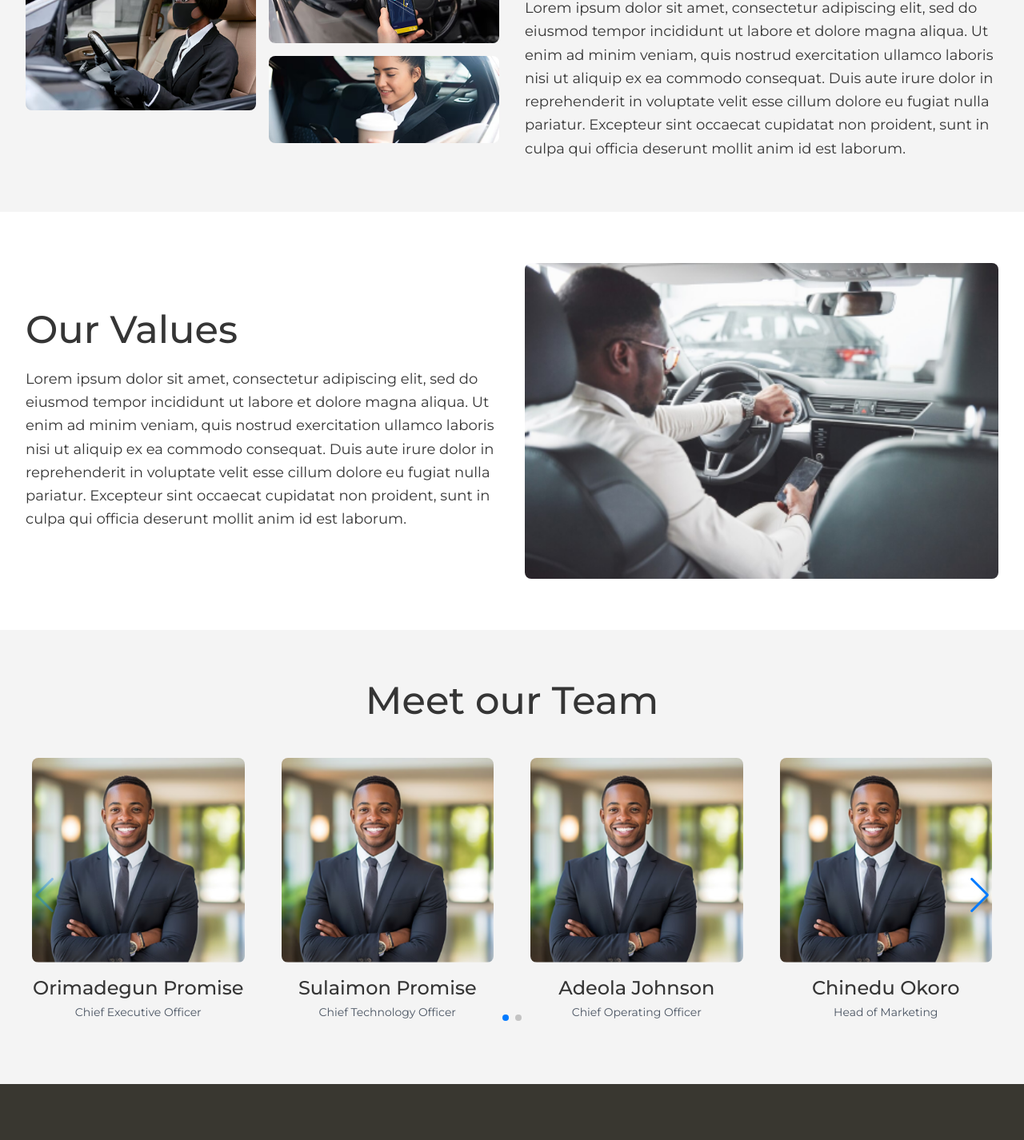
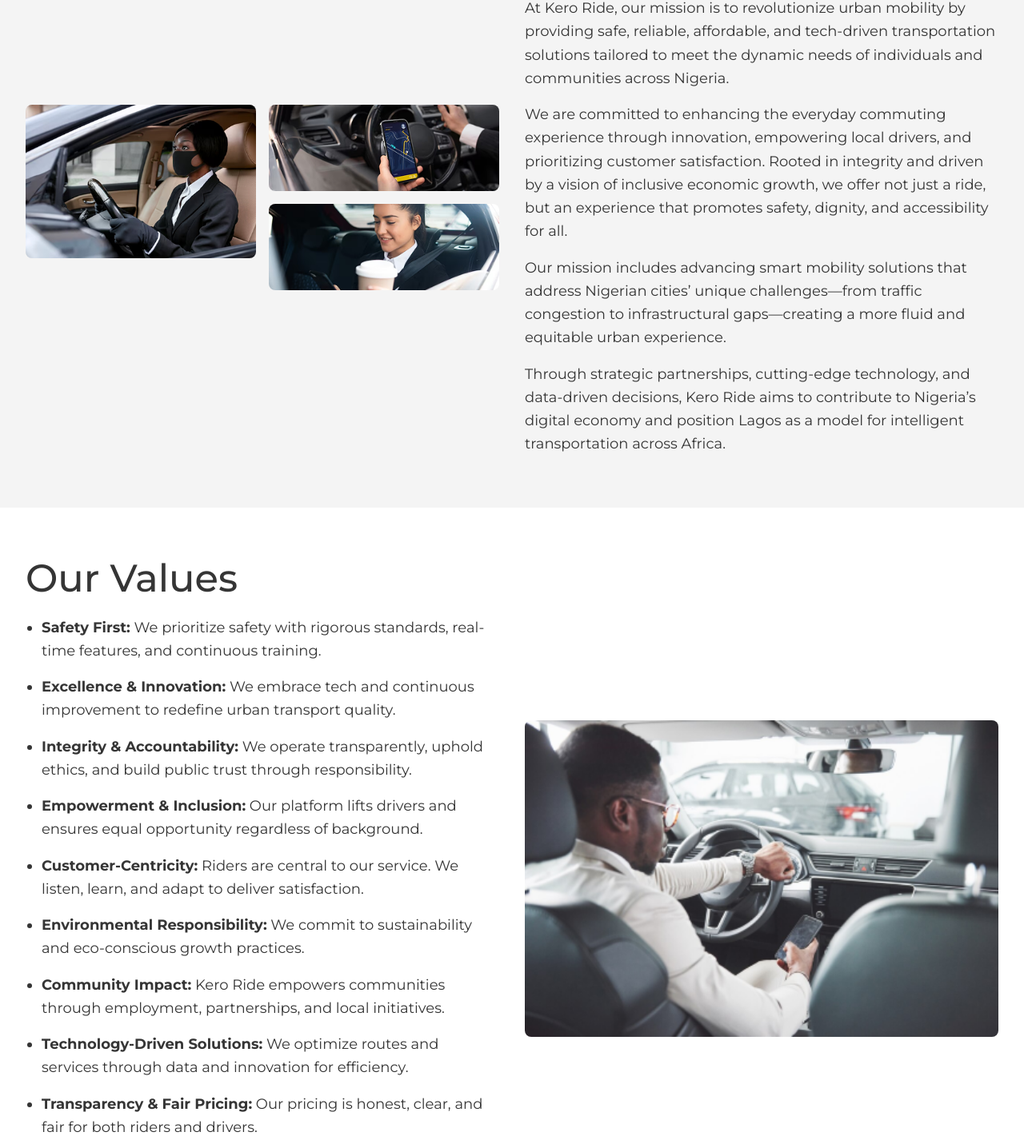
Before and after one commit to kerotechnologies1/keroweb, a React (Vite) app: page /about in a window 1280 px wide. Shown: the part 940-2366 px from the top of the page at 80% size. Built offline with nearby package versions, Linux system fonts and the light colour scheme.

Commit message:
Update about.jsx

```diff
--- a/src/routes/about.jsx
+++ b/src/routes/about.jsx
@@ -89,9 +89,73 @@
                     </div>
                 </div>
             </div>
+            <section className="py-16 px-4 md:px-8">
+                <div className="container mx-auto">
+                    <div className="flex flex-col md:flex-row items-center gap-8">
+                        <div className="md:w-1/2">
+                            <div className="grid grid-cols-2 gap-4">
+                                <div className="col-span-1">
+                                    <div className="global-img">
+                                        <img src={images.about4} className="w-full h-full object-cover rounded-lg" alt="Urban mobility with Kero Ride" />
+                                    </div>
+                                </div>
+                                <div className="col-span-1">
+                                    <div className="global-img">
+                                        <img src={images.about5} className="w-full mb-4 rounded-lg" alt="Kero Ride driver at work" />
+                                    </div>
+                                    <div className="global-img">
+                                        <img src={images.about6} className="w-full rounded-lg" alt="Kero Ride passenger experience" />
+                                    </div>
+                                </div>
+                            </div>
+                        </div>
+                        <div className="md:w-1/2">
+                            <h2 className="text-4xl md:text-5xl font-medium leading-tight mb-6">Our Mission</h2>
+                            <p className="text-lg leading-relaxed mb-4">
+                                At Kero Ride, our mission is to revolutionize urban mobility by providing safe, reliable, affordable, and tech-driven transportation solutions tailored to meet the dynamic needs of individuals and communities across Nigeria.
+                            </p>
+                            <p className="text-lg leading-relaxed mb-4">
+                                We are committed to enhancing the everyday commuting experience through innovation, empowering local drivers, and prioritizing customer satisfaction. Rooted in integrity and driven by a vision of inclusive economic growth, we offer not just a ride, but an experience that promotes safety, dignity, and accessibility for all.
+                            </p>
+                            <p className="text-lg leading-relaxed mb-4">
+                                Our mission includes advancing smart mobility solutions that address Nigerian cities’ unique challenges—from traffic congestion to infrastructural gaps—creating a more fluid and equitable urban experience.
+                            </p>
+                            <p className="text-lg leading-relaxed">
+                                Through strategic partnerships, cutting-edge technology, and data-driven decisions, Kero Ride aims to contribute to Nigeria’s digital economy and position Lagos as a model for intelligent transportation across Africa.
+                            </p>
+                        </div>
+                    </div>
+                </div>
+            </section>
+
+            {/* Values Section */}
+            <section className="py-16 px-4 md:px-8 bg-white">
+                <div className="container mx-auto">
+                    <div className="flex flex-col md:flex-row-reverse items-center gap-8">
+                        <div className="md:w-1/2 global-img">
+                            <img src={images.hero3} className="w-full rounded-lg" alt="Our Values at Kero Ride" />
+                        </div>
+                        <div className="md:w-1/2">
+                            <h2 className="text-4xl md:text-5xl font-medium leading-tight mb-6">Our Values</h2>
+                            <ul className="list-disc pl-5 space-y-4 text-lg leading-relaxed">
+                                <li><strong>Safety First:</strong> We prioritize safety with rigorous standards, real-time features, and continuous training.</li>
+                                <li><strong>Excellence & Innovation:</strong> We embrace tech and continuous improvement to redefine urban transport quality.</li>
+                                <li><strong>Integrity & Accountability:</strong> We operate transparently, uphold ethics, and build public trust through responsibility.</li>
+                                <li><strong>Empowerment & Inclusion:</strong> Our platform lifts drivers and ensures equal opportunity regardless of background.</li>
+                                <li><strong>Customer-Centricity:</strong> Riders are central to our service. We listen, learn, and adapt to deliver satisfaction.</li>
+                                <li><strong>Environmental Responsibility:</strong> We commit to sustainability and eco-conscious growth practices.</li>
+                                <li><strong>Community Impact:</strong> Kero Ride empowers communities through employment, partnerships, and local initiatives.</li>
+                                <li><strong>Technology-Driven Solutions:</strong> We optimize routes and services through data and innovation for efficiency.</li>
+                                <li><strong>Transparency & Fair Pricing:</strong> Our pricing is honest, clear, and fair for both riders and drivers.</li>
+                                <li><strong>Collaboration & Growth:</strong> We grow together—drivers, riders, policymakers, and partners alike.</li>
+                            </ul>
+                        </div>
+                    </div>
+                </div>
+            </section>
 
             {/* Mission Section */}
-            <section className="py-16 px-4 md:px-8">
+            {/*             <section className="py-16 px-4 md:px-8">
                 <div className="container mx-auto">
                     <div className="flex flex-col md:flex-row items-center gap-8">
                         <div className="md:w-1/2">
@@ -121,10 +185,10 @@
                         </div>
                     </div>
                 </div>
-            </section>
+            </section> */}
 
             {/* Values Section */}
-            <section className="py-16 px-4 md:px-8 bg-white">
+            {/*             <section className="py-16 px-4 md:px-8 bg-white">
                 <div className="container mx-auto">
                     <div className="flex flex-col md:flex-row-reverse items-center gap-8">
                         <div className="md:w-1/2 global-img">
@@ -140,10 +204,10 @@
                         </div>
                     </div>
                 </div>
-            </section>
+            </section> */}
 
             {/* Team Section */}
-            <section className="py-16 px-4 md:px-8">
+{/*             <section className="py-16 px-4 md:px-8">
                 <div className="container mx-auto">
                     <h2 className="text-4xl md:text-5xl font-medium text-center mb-12">Meet our Team</h2>
 
@@ -170,7 +234,7 @@
                         ))}
                     </Swiper>
                 </div>
-            </section>
+            </section> */}
 
             <Footer />
         </div>
```
